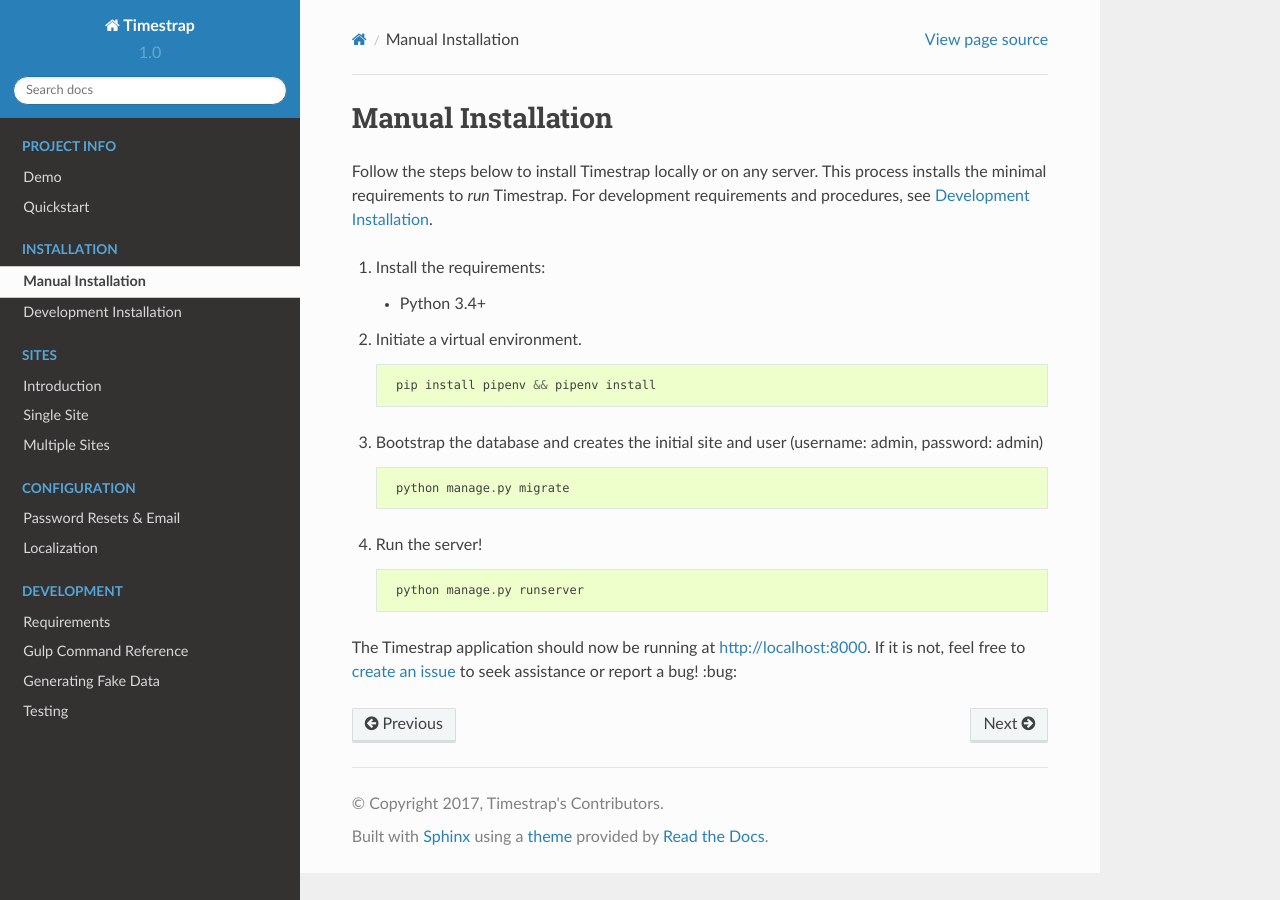
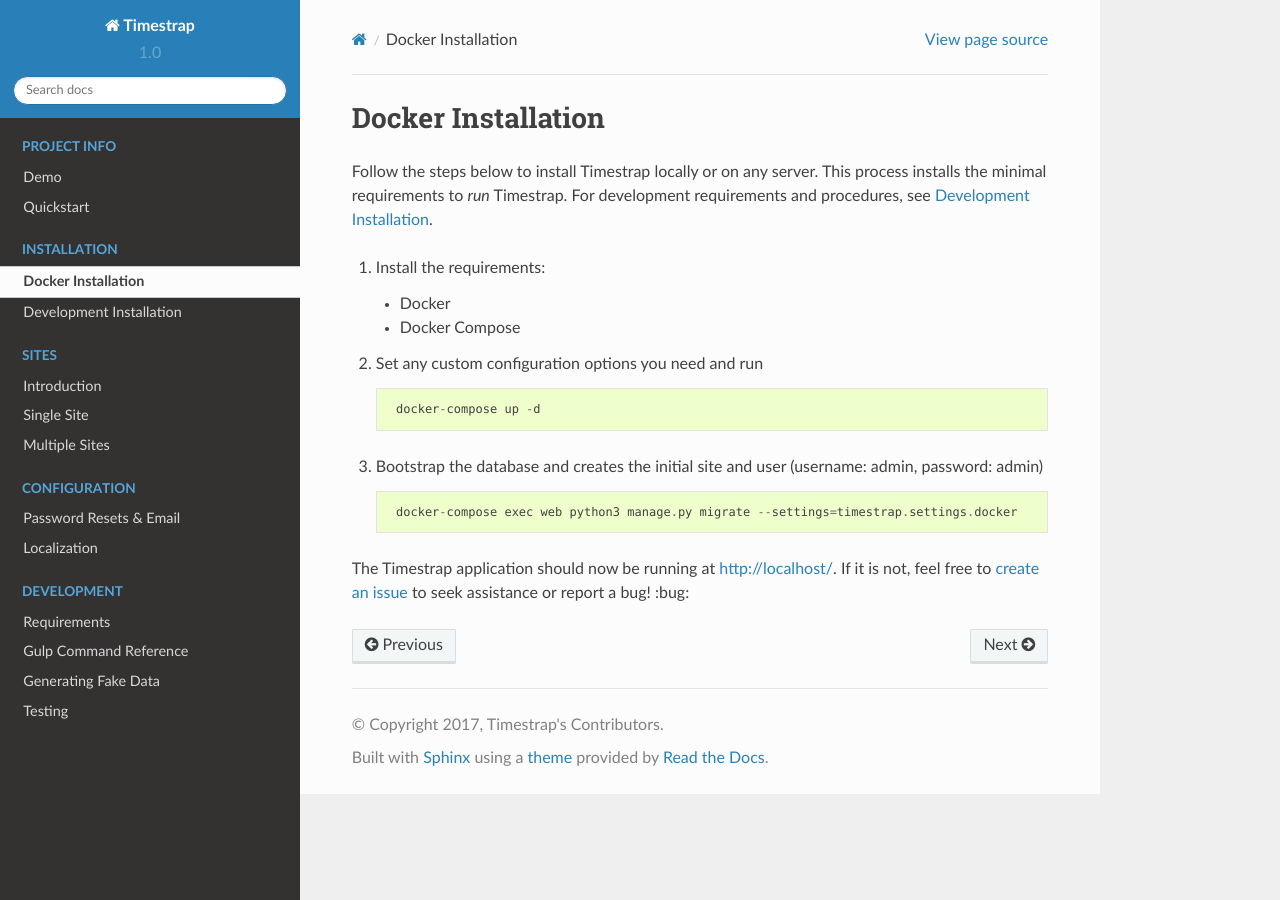
Before and after one commit to overshard/timestrap, a Sphinx documentation site: the page built from docs/installation/docker.md, in a window 1280 px wide. Built offline with Sphinx 7.4.7 and the Read the Docs theme 2.0.0, drawn with Linux system fonts in a browser that asks for light colours.

Commit message:
Update documentation for installing using Docker

```diff
--- a/docs/index.rst
+++ b/docs/index.rst
@@ -24,7 +24,7 @@
    :caption: Installation
    :maxdepth: 2
 
-   Manual Installation <installation/manual>
+   Docker Installation <installation/docker>
    Development Installation <installation/development>
 
 .. toctree::
--- a/docs/installation/manual.md
+++ b/docs/installation/docker.md
@@ -1,25 +1,22 @@
-## Manual Installation
+## Docker Installation
 
 Follow the steps below to install Timestrap locally or on any server. This
 process installs the minimal requirements to *run* Timestrap. For development
 requirements and procedures, see [Development Installation](#development-installation).
 
 1. Install the requirements:
-    - Python 3.4+
+    - Docker
+    - Docker Compose
 
-1. Initiate a virtual environment.
+1. Set any custom configuration options you need and run
 
-        pip install pipenv && pipenv install
+        docker-compose up -d
 
 1. Bootstrap the database and creates the initial site and user
 (username: admin, password: admin)
 
-        python manage.py migrate
+        docker-compose exec web python3 manage.py migrate --settings=timestrap.settings.docker
 
-1. Run the server!
-
-        python manage.py runserver
-
-The Timestrap application should now be running at [http://localhost:8000](http://localhost:8000).
+The Timestrap application should now be running at [http://localhost/](http://localhost/).
 If it is not, feel free to [create an issue](https://github.com/overshard/timestrap/issues)
 to seek assistance or report a bug! :bug:
```
Also changed, not shown: 1 other file.
